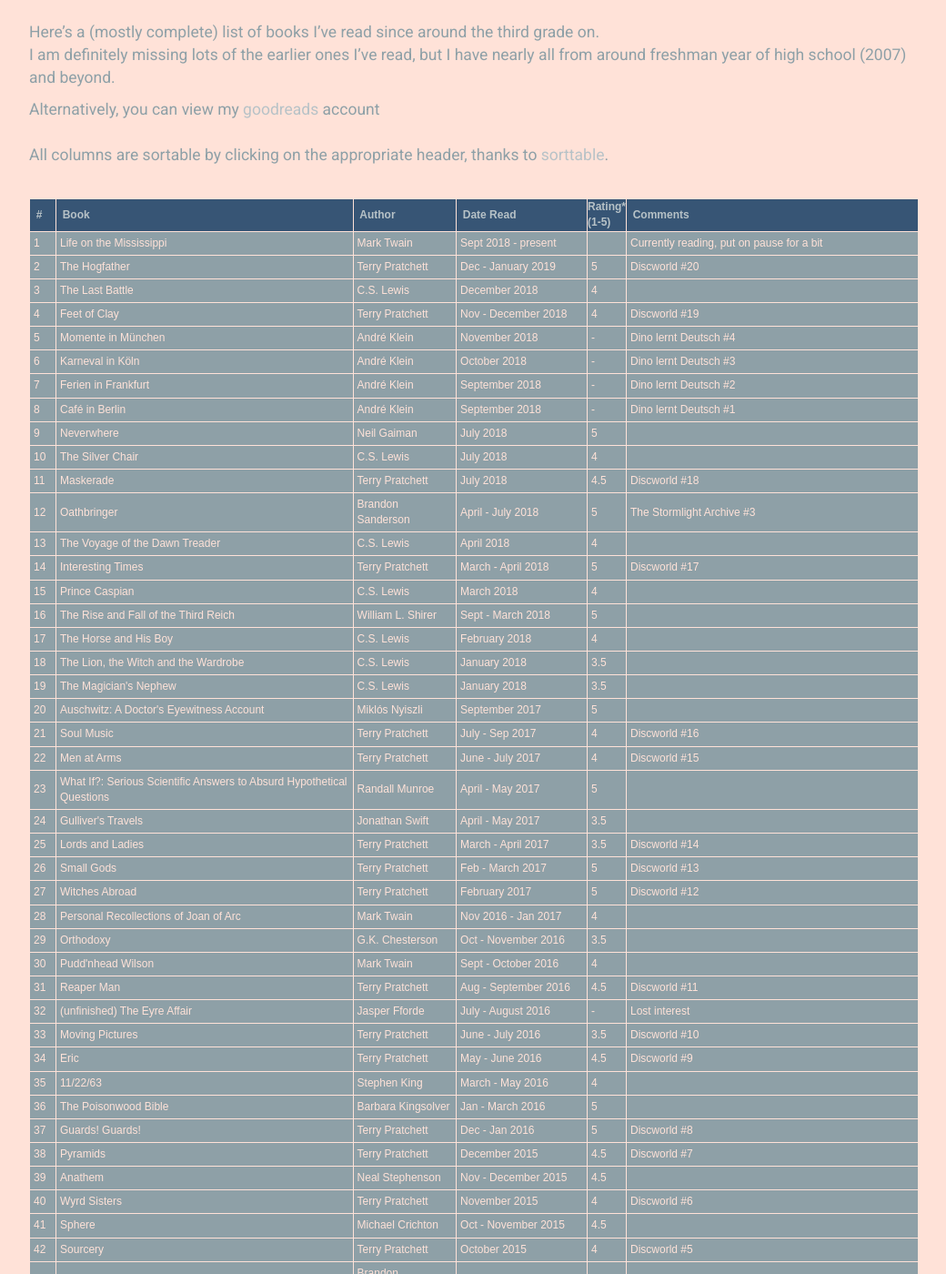
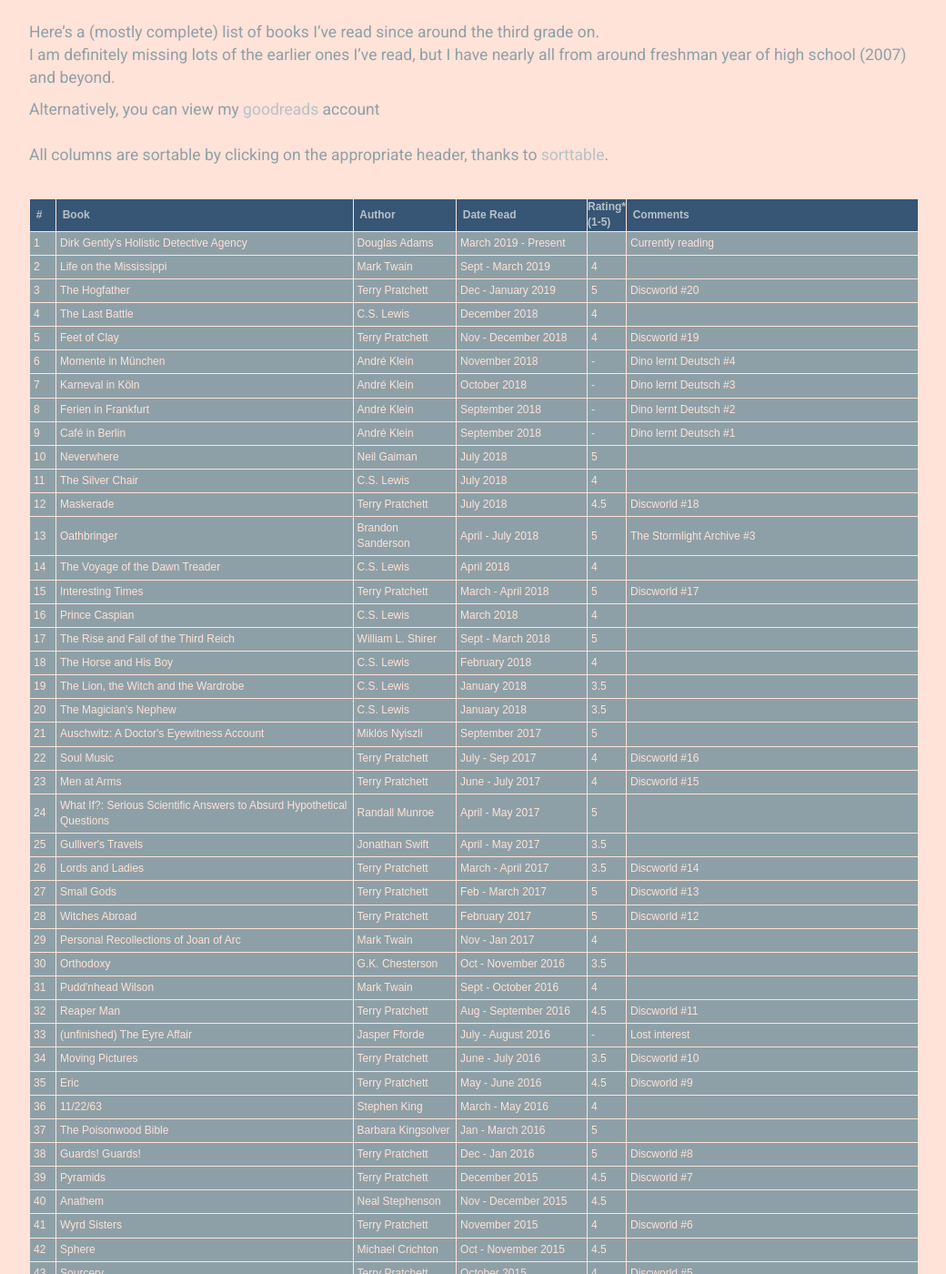
Before and after one commit to JeffSolo/jeffsolo.github.com, a Jekyll site: the page built from _posts/2015-03-30-books.md, in a window 1280 px wide and 1400 px high, scrolled down 299 px. Shown: the whole window at 91% size, without its empty margins (128-1168 px from the left). Built offline with Jekyll 4.4.1, drawn with Linux system fonts in a browser that asks for light colours; nearby versions of some CDN libraries; some of the changed text lies outside the part shown.

Commit message:
updated books

```diff
--- a/_includes/books.html
+++ b/_includes/books.html
@@ -29,7 +29,8 @@ tr{
 }
 </style><table class="tableizer-table sortable">
 <tr class="tableizer-firstrow fingerpointer"><th>&nbsp;&nbsp;#</th><th>&nbsp;&nbsp;Book</th><th>&nbsp;&nbsp;Author</th><th>&nbsp;&nbsp;Date Read</th><th>Rating*<br>(1-5)</th><th>&nbsp;&nbsp;Comments</th></tr>
-<tr><td>Life on the Mississippi</td><td>Mark Twain</td><td sorttable_customkey="-53">Sept 2018 - present</td><td></td><td>Currently reading, put on pause for a bit</td></tr>
+<tr><td>Dirk Gently's Holistic Detective Agency</td><td>Douglas Adams</td><td sorttable_customkey="-54">March 2019 - Present</td><td></td><td>Currently reading</td></tr>
+<tr><td>Life on the Mississippi</td><td>Mark Twain</td><td sorttable_customkey="-53">Sept - March 2019</td><td>4</td><td></td></tr>
 <tr><td>The Hogfather</td><td>Terry Pratchett</td><td sorttable_customkey="-52">Dec - January 2019</td><td>5</td><td>Discworld #20</td></tr>
 <tr><td>The Last Battle</td><td>C.S. Lewis</td><td sorttable_customkey="-51">December 2018</td><td>4</td><td></td></tr>
 <tr><td>Feet of Clay</td><td>Terry Pratchett</td><td sorttable_customkey="-50">Nov - December 2018</td><td>4</td><td>Discworld #19</td></tr>
@@ -56,7 +57,7 @@ tr{
 <tr><td>Lords and Ladies</td><td>Terry Pratchett</td><td sorttable_customkey="-29">March - April 2017</td><td>3.5</td><td>Discworld #14</td></tr>
 <tr><td>Small Gods</td><td>Terry Pratchett</td><td sorttable_customkey="-28">Feb - March 2017</td><td>5</td><td>Discworld #13</td></tr>
 <tr><td>Witches Abroad</td><td>Terry Pratchett</td><td sorttable_customkey="-27">February 2017</td><td>5</td><td>Discworld #12</td></tr>
-<tr><td>Personal Recollections of  Joan of Arc</td><td>Mark Twain</td><td sorttable_customkey="-26">Nov 2016 - Jan 2017</td><td>4</td><td></td></tr>
+<tr><td>Personal Recollections of  Joan of Arc</td><td>Mark Twain</td><td sorttable_customkey="-26">Nov - Jan 2017</td><td>4</td><td></td></tr>
 <tr><td>Orthodoxy</td><td>G.K. Chesterson</td><td sorttable_customkey="-25">Oct - November 2016</td><td>3.5</td><td></td></tr>
 <tr><td>Pudd'nhead Wilson</td><td>Mark Twain</td><td sorttable_customkey="-24">Sept - October 2016</td><td>4</td><td></td></tr>
 <tr><td>Reaper Man</td><td>Terry Pratchett</td><td sorttable_customkey="-23">Aug - September 2016</td><td>4.5</td><td>Discworld #11</td></tr>
```
